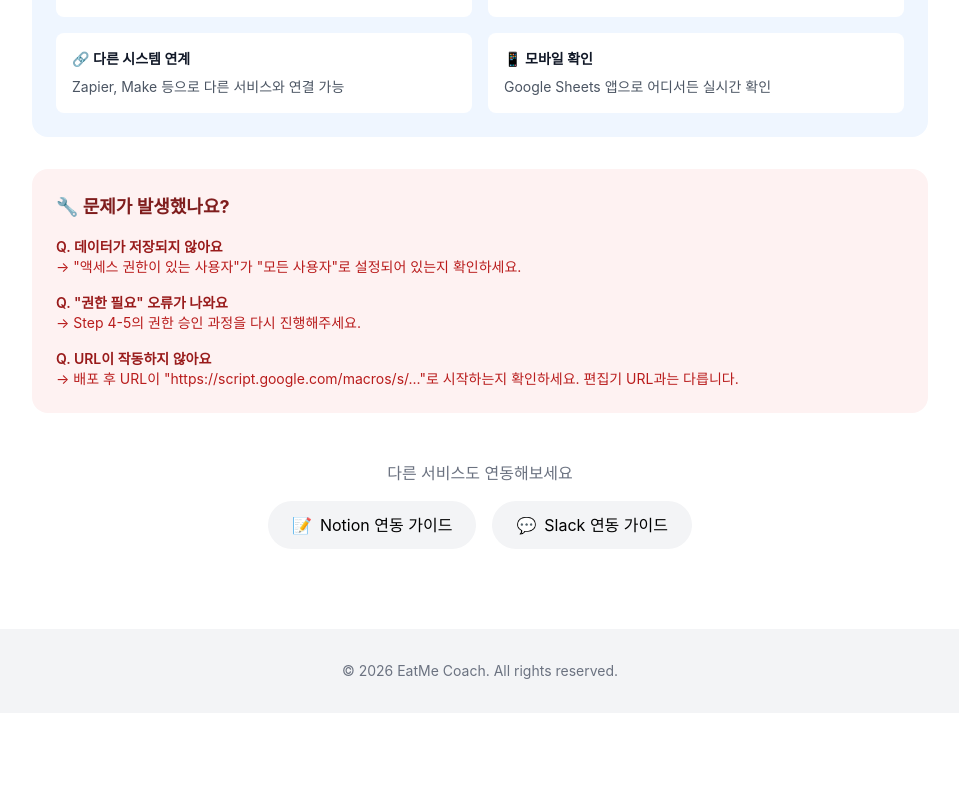
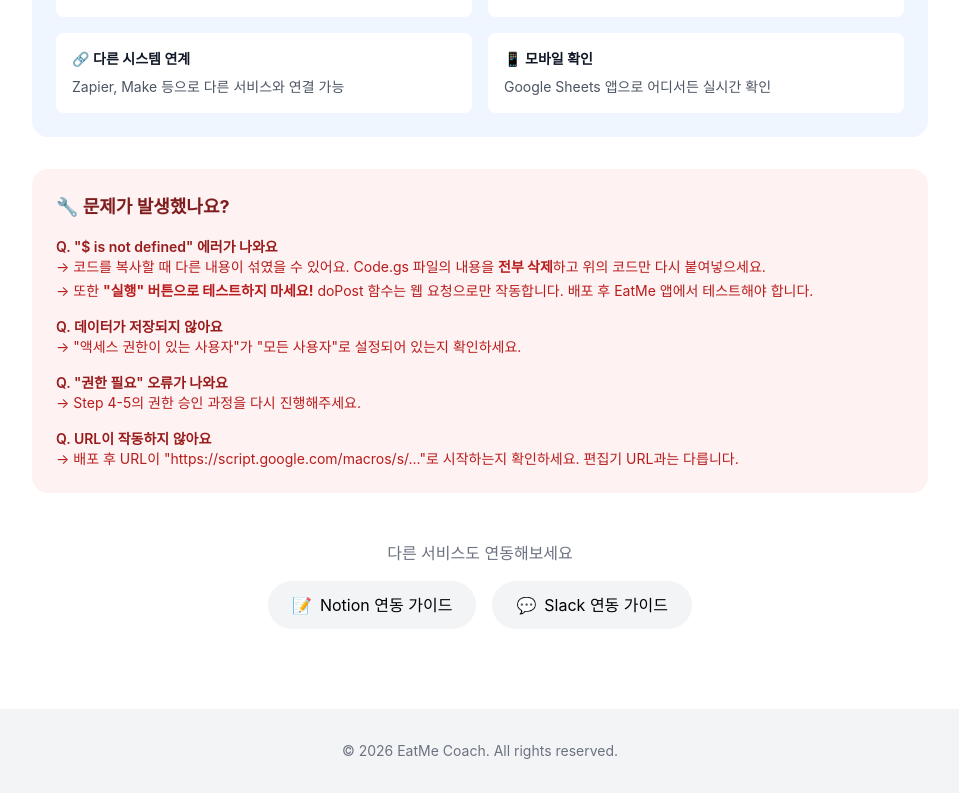
Before and after one commit to GINI1713/eatme-landing, a React (Vite) app: page /#/guide/sheets in a window 1280 px wide. Shown: the part 4553-5346 px from the top of the page, without its empty margins (160-1119 px from the left). Before the commit the page ends 5266 px from the top, so only its background shows below. Built offline with nearby package versions, Linux system fonts and the light colour scheme.

Commit message:
Google Sheets 가이드에 에러 해결 방법 추가

```diff
--- a/src/pages/SheetsGuide.tsx
+++ b/src/pages/SheetsGuide.tsx
@@ -438,6 +438,11 @@ function SheetsGuide() {
             <h2 className="font-bold text-lg mb-4 text-red-900">🔧 문제가 발생했나요?</h2>
             <div className="space-y-4 text-sm">
               <div>
+                <p className="font-semibold text-red-800">Q. "$ is not defined" 에러가 나와요</p>
+                <p className="text-red-700">→ 코드를 복사할 때 다른 내용이 섞였을 수 있어요. Code.gs 파일의 내용을 <strong>전부 삭제</strong>하고 위의 코드만 다시 붙여넣으세요.</p>
+                <p className="text-red-700 mt-1">→ 또한 <strong>"실행" 버튼으로 테스트하지 마세요!</strong> doPost 함수는 웹 요청으로만 작동합니다. 배포 후 EatMe 앱에서 테스트해야 합니다.</p>
+              </div>
+              <div>
                 <p className="font-semibold text-red-800">Q. 데이터가 저장되지 않아요</p>
                 <p className="text-red-700">→ "액세스 권한이 있는 사용자"가 "모든 사용자"로 설정되어 있는지 확인하세요.</p>
               </div>
```
